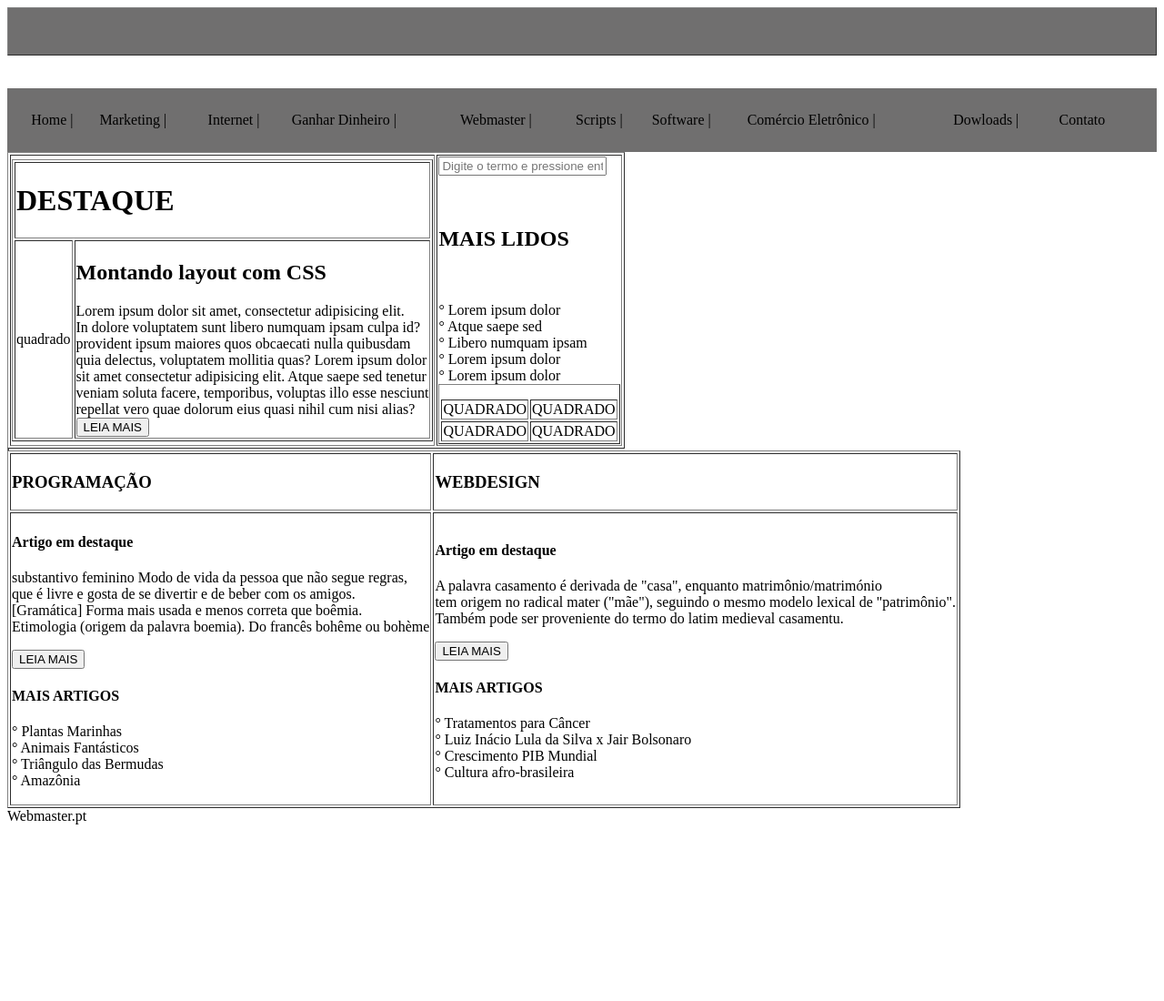
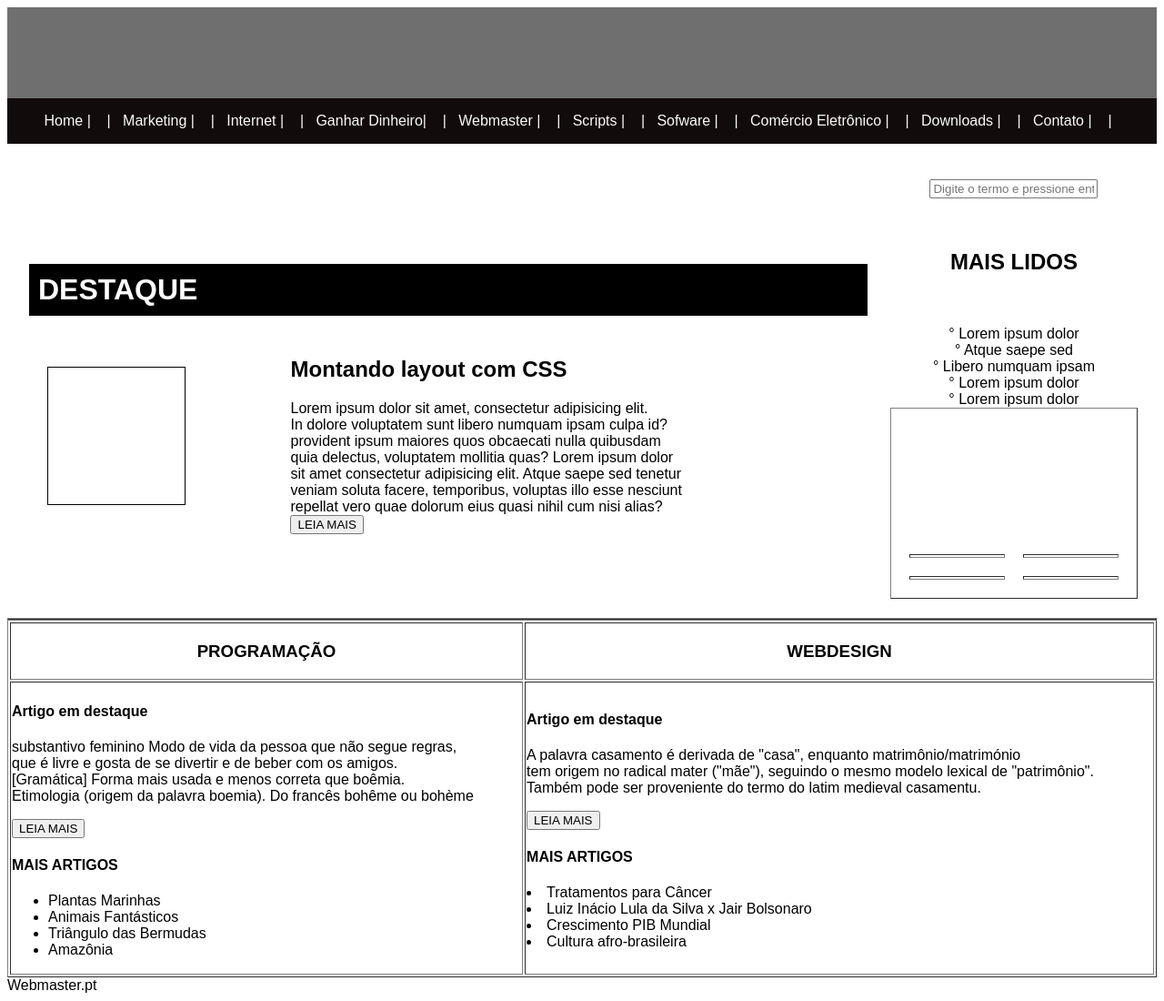
Before and after one commit to Tamyrhuana/ti113_frontend, a plain HTML site: page pagina3.html in a window 1280 px wide. Shown: the whole page at 91% size. Before the commit the page ends 914 px from the top, so only its background shows below. Drawn offline with Linux system fonts and the light colour scheme.

Commit message:
feat: faendo pagina 3

```diff
--- a/CSS/pagina3.css
+++ b/CSS/pagina3.css
@@ -1,10 +1,37 @@
-#t {
+*{
+  font-family: Arial, Helvetica, sans-serif ;
+}
+
+.topo {
     background-color: rgb(112, 111, 111);
-    padding: 2%;
+    height: 100px;
 }
 
 #menu {
-    background-color: rgb(112, 111, 111);
-    padding: 0%;
+    background-color: rgb(17, 11, 11);
+    width: 100%;
+    height: 50px;
+}
+
+#menu td, a.link{
+    color: rgb(253, 251, 251);
+    text-decoration: none;
+    text-align: center;
+}
+
+h1{
+    background-color:black;
+    color: white;
+    padding: 10px;
+}
+
+div{
+    background-color: white;
 
 }
+#quadrado_branco{
+    width: 150px;
+    height: 150px;
+    margin: 20px;
+    border: 1px solid black;
+}
--- /dev/null
+++ b/CSS/pagina3correcao.css
@@ -0,0 +1,49 @@
+* {
+    font-family: Arial, Helvetica, sans-serif;
+}
+
+#topo {
+    background-color: #666;
+    width: 100%;
+    height: 100px;
+}
+
+#menu {
+    width: 100%;
+    height: 50px;
+    background-color: #444;
+    text-align: center;
+
+}
+
+#menu td,
+a.link {
+    color: white;
+    text-decoration: none;
+}
+
+tr.linDestaque {
+    background-color: #444;
+    color: white;
+}
+
+#quadrado {
+    width: 150px;
+    height: 150px;
+    margin: 20px;
+    border: 1px solid black;
+}
+
+#quadrados>.quadradinho {
+    display: inline-block;
+    width: 120px;
+    height: 120px;
+    margin: 5px;
+    border: 1px solid black;
+}
+
+footer{
+    background-color: #444;
+    color: white;
+
+}
--- a/pagina3.html
+++ b/pagina3.html
@@ -10,46 +10,30 @@
 
 <body>
     <header>
-        <table border="1px" width=100% cellpadding="0" cellspacing="1px" id="t">
-            <tr colspan="10">
+        <div class="topo">
+
+        </div>
+
+        <table id="menu" border="0" width=100% cellpadding="0" cellspacing="0px">
+            <tr>
+                <td>
+                    <a class="link" href="#">Home |</a> &nbsp; &nbsp;|&nbsp;&nbsp;
+                    <a class="link" href="#">Marketing |</a> &nbsp; &nbsp;|&nbsp;&nbsp;
+                    <a class="link" href="#">Internet |</a> &nbsp; &nbsp;|&nbsp;&nbsp;
+                    <a class="link" href="#">Ganhar Dinheiro|</a> &nbsp; &nbsp;|&nbsp;&nbsp;
+                    <a class="link" href="#">Webmaster |</a> &nbsp; &nbsp;|&nbsp;&nbsp;
+                    <a class="link" href="#">Scripts |</a> &nbsp; &nbsp;|&nbsp;&nbsp;
+                    <a class="link" href="#">Sofware |</a> &nbsp; &nbsp;|&nbsp;&nbsp;
+                    <a class="link" href="#">Comércio Eletrônico |</a> &nbsp; &nbsp;|&nbsp;&nbsp;
+                    <a class="link" href="#">Downloads |</a> &nbsp; &nbsp;|&nbsp;&nbsp;
+                    <a class="link" href="#">Contato |</a> &nbsp; &nbsp;|&nbsp;&nbsp;
+                </td>
+
+
             </tr>
         </table>
 
-        <table class="menu" border="0" width=100% cellpadding="0" cellspacing="1px" id="t">
-            <tr>
-                <td>
-                    Home |
-                </td>
-                <td>
-                    Marketing |
-                </td>
-                <td>
-                    Internet |
-                </td>
-                <td>
-                    Ganhar Dinheiro |
-                </td>
-                <td>
-                    Webmaster |
-                </td>
-                <td>
-                    Scripts |
-                </td>
-                <td>
-                    Software |
-                </td>
-                <td>
-                    Comércio Eletrônico |
-                </td>
-                <td>
-                    Dowloads |
-                </td>
-                <td>
-                    Contato
-                </td>
-            </tr> <br> <br>
-        </table>
-
+        <br>
     </header>
 
 
@@ -57,11 +41,11 @@
 
     <main>
 
-        <table border="1" class="principal">
+        <table border="0" width="100%" cellspacing="20">
 
-            <td>
+            <td align='center'>
 
-                <table border="1">
+                <table width="100%" border="0">
                     <tr>
                         <td colspan="2">
                             <h1>DESTAQUE</h1>
@@ -70,8 +54,8 @@
 
 
                     <td>
-                    <div class="quadrado_branco">
-                        quadrado
+                        <div id="quadrado_branco">
+
                         </div>
                     </td>
                     <td>
@@ -91,9 +75,9 @@
 
             </td>
 
-        <td>
+            <td align='center'>
 
-            <table border="1">
+                <table border="1" width="100%" cellspacing="20">
                     <tr>
                         <input placeholder="Digite o termo e pressione enter" type="">
                     </tr> <br> <br><br>
@@ -119,20 +103,20 @@
                     </tr>
 
                     <tr>
-                    <td>
-                        <div> QUADRADO</div>
+                        <td align='center'>
+                            <div> </div>
                         </td>
-                    <td>
-                        <div> QUADRADO</div>
+                        <td align='center'>
+                            <div> </div>
                         </td>
                     </tr>
 
                     <tr>
-                    <td>
-                        <div> QUADRADO</div>
+                        <td align='center'>
+                            <div> </div>
                         </td>
-                    <td>
-                        <div> QUADRADO</div>
+                        <td align='center'>
+                            <div> </div>
                         </td>
                     </tr>
 
@@ -141,57 +125,58 @@
             </td>
 
 
-        <table border="1">
+            <table border="1" width="100%" cellspacing="20">
 
-            <table border="1">
+                <table border="1" width="100%">
                     <tr>
-                    <td>
+                        <td align='center'>
                             <h3>PROGRAMAÇÃO</h3>
                         </td>
 
-                    <td>
+                        <td align='center'>
                             <h3>WEBDESIGN</h3>
                         </td>
                     </tr>
 
-                <td>
+                    <td >
+                        <h4>Artigo em destaque</h4>
                         <p>
-                    <h4>Artigo em destaque</h4>
 
                             substantivo feminino Modo de vida da pessoa que não segue regras, <br>
                             que é livre e gosta de se divertir e de beber com os amigos. <br>
                             [Gramática] Forma mais usada e menos correta que boêmia. <br>
                             Etimologia (origem da palavra boemia). Do francês bohême ou bohème <br>
                         </p>
-                    <button type="button" id="btnLeia">LEIA MAIS</button>
+                        <button type="button" class="btnLeia">LEIA MAIS</button>
 
-                    <p>
                         <h4>MAIS ARTIGOS</h4>
-                    ° Plantas Marinhas <br>
-                    ° Animais Fantásticos <br>
-                    ° Triângulo das Bermudas <br>
-                    ° Amazônia
-                    </p>
+
+                        <ul>
+                            <li>Plantas Marinhas</li>
+                            <li>Animais Fantásticos</li>
+                            <li>Triângulo das Bermudas</li>
+                            <li>Amazônia</li>
+                        </ul>
+
+
                     </td>
 
-                <td>
+                    <td >
+                        <h4>Artigo em destaque</h4>
                         <p>
-                    <h4>Artigo em destaque</h4>
 
                         A palavra casamento é derivada de "casa", enquanto matrimônio/matrimónio <br>
                         tem origem no radical mater ("mãe"), seguindo o mesmo modelo lexical de "patrimônio". <br>
                         Também pode ser proveniente do termo do latim medieval casamentu. <br>
                         </p>
-                    <button type="button" id="btnLeia">LEIA MAIS</button>
+                        <button type="button" class="btnLeia">LEIA MAIS</button>
 
+                        <h4>MAIS ARTIGOS</h4>
                         <p>
-                    <h4>MAIS ARTIGOS</h4>
-
-                    ° Tratamentos para Câncer <br>
-                    ° Luiz Inácio Lula da Silva x Jair Bolsonaro <br>
-                    ° Crescimento PIB Mundial <br>
-                    ° Cultura afro-brasileira
-
+                            <li>Tratamentos para Câncer</li>
+                            <li>Luiz Inácio Lula da Silva x Jair Bolsonaro</li>
+                            <li>Crescimento PIB Mundial</li>
+                            <li>Cultura afro-brasileira</li>
 
                         </p>
                     </td>
```
Also changed, not shown: pagina3correcao.html (added, +204 -0 lines). Lines whose indentation alone changed are shown as unchanged.
